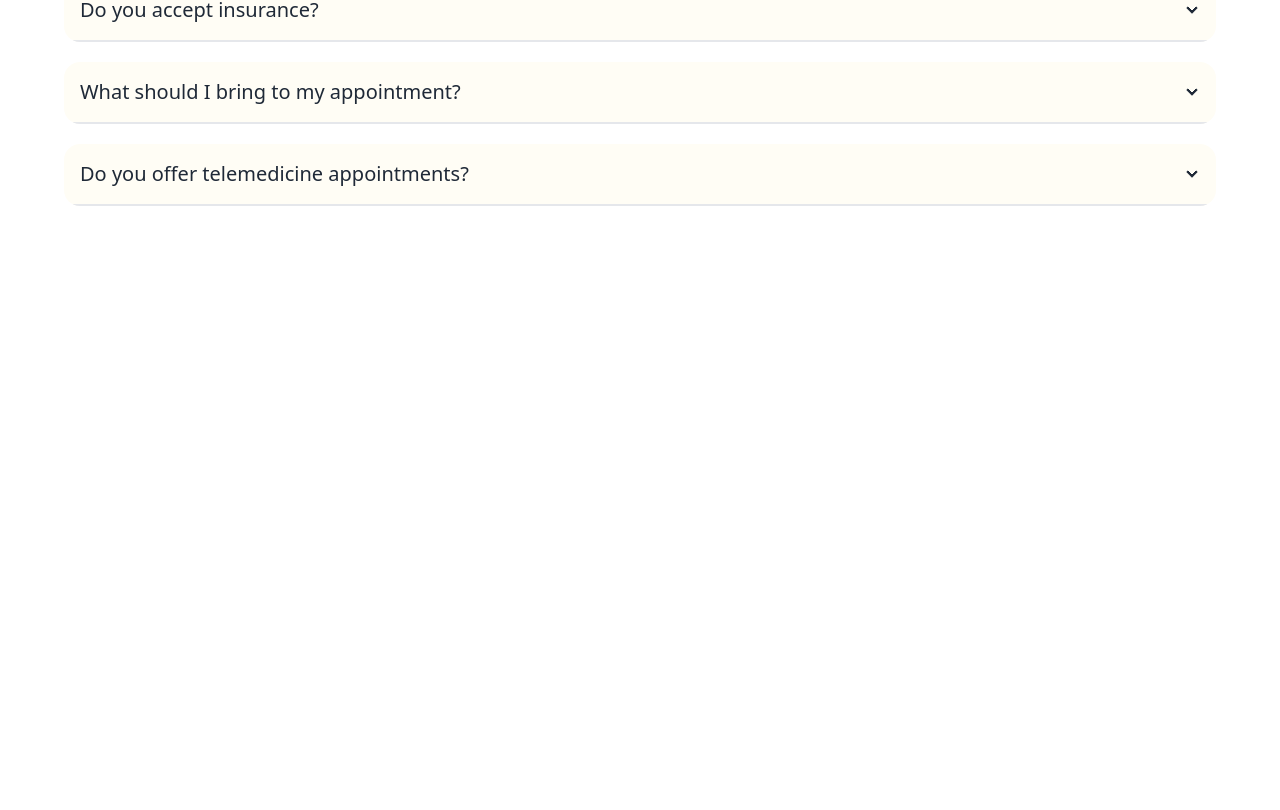
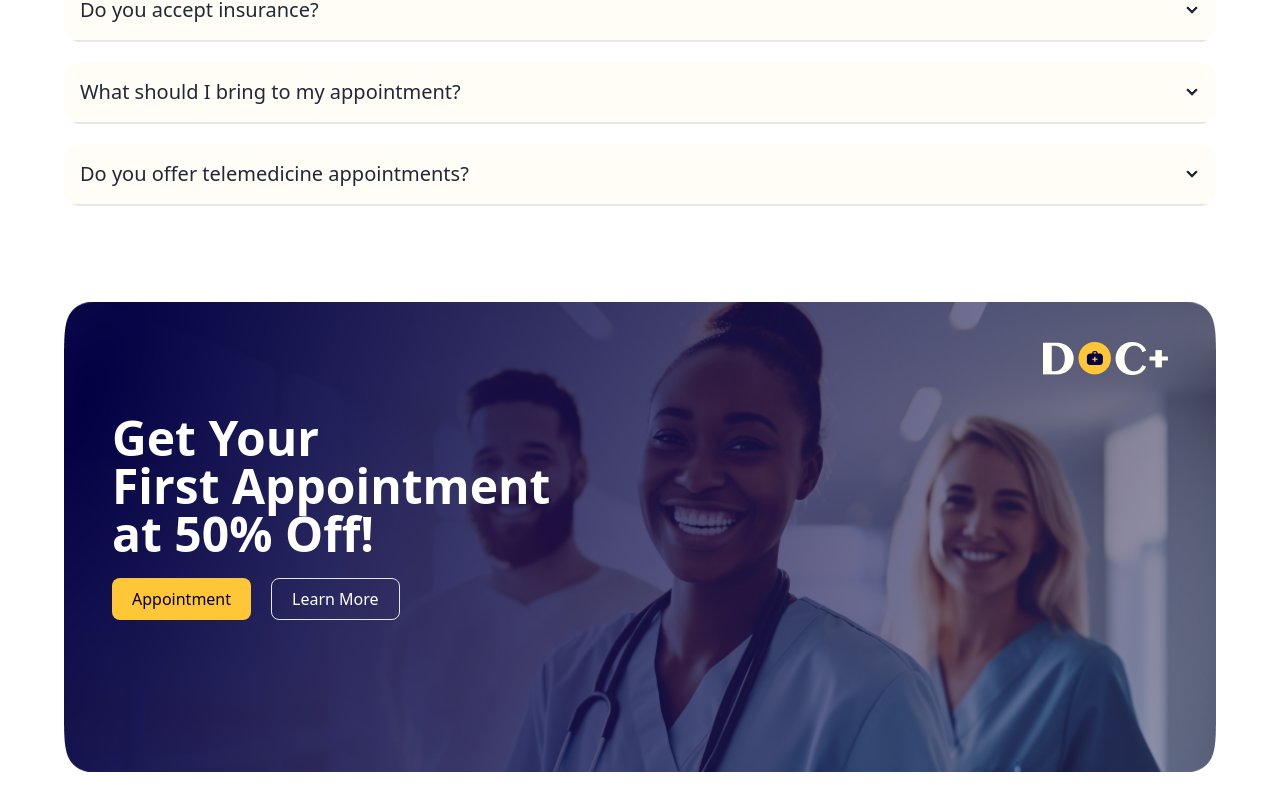
Before and after one commit to rahat4595/health-care-landing-page, a React (Vite) app: page / in a window 1280 px wide. Shown: the part 3687-4497 px from the top of the page. Before the commit the page ends 3973 px from the top, so only its background shows below. Built offline with nearby package versions, Linux system fonts and the light colour scheme.

Commit message:
added apointment section

```diff
--- a/src/App.jsx
+++ b/src/App.jsx
@@ -1,5 +1,6 @@
 
 
+import Appointment from './Appointment'
 import Banner from './Banner'
 import Care from './Care'
 import Faq from './Faq'
@@ -42,6 +43,10 @@ function App() {
         <Faq></Faq>
       </div>
 
+      <div className='max-w-6xl mx-auto'>
+        <Appointment></Appointment>
+      </div>
+
 
     </>
   )
--- a/src/Appointment.jsx
+++ b/src/Appointment.jsx
@@ -1,9 +1,31 @@
 
 
 const Appointment = () => {
+    const CoverStyle = {
+        height: '470px',
+        backgroundImage: ' url("../src/assets/Group 43.png")',
+        backgroundSize: 'cover',
+        backgroundPosition: 'center'
+    }
     return (
-        <div>
+        <div className="my-24 flex justify-between py-10 px-12" style={CoverStyle}>
+            <div className="mt-10">
+                <h2 className="font-semibold text-5xl text-white  mt-8">
+                    Get Your <br />
 
+                    First Appointment <br />
+
+                    at 50% Off! <br />
+                </h2>
+
+                <div className="flex gap-5 mt-5">
+                <button className=" rounded-lg  bg-[#FFC637] px-5 py-2 font-medium text-black">Appointment</button>
+                <button className=" rounded-lg border   px-5 py-2 font-medium text-white">Learn More</button>
+                </div>
+            </div>
+            <div>
+                <img src="../src/assets/logo light.png" alt="" />
+            </div>
         </div>
     );
 };
```
